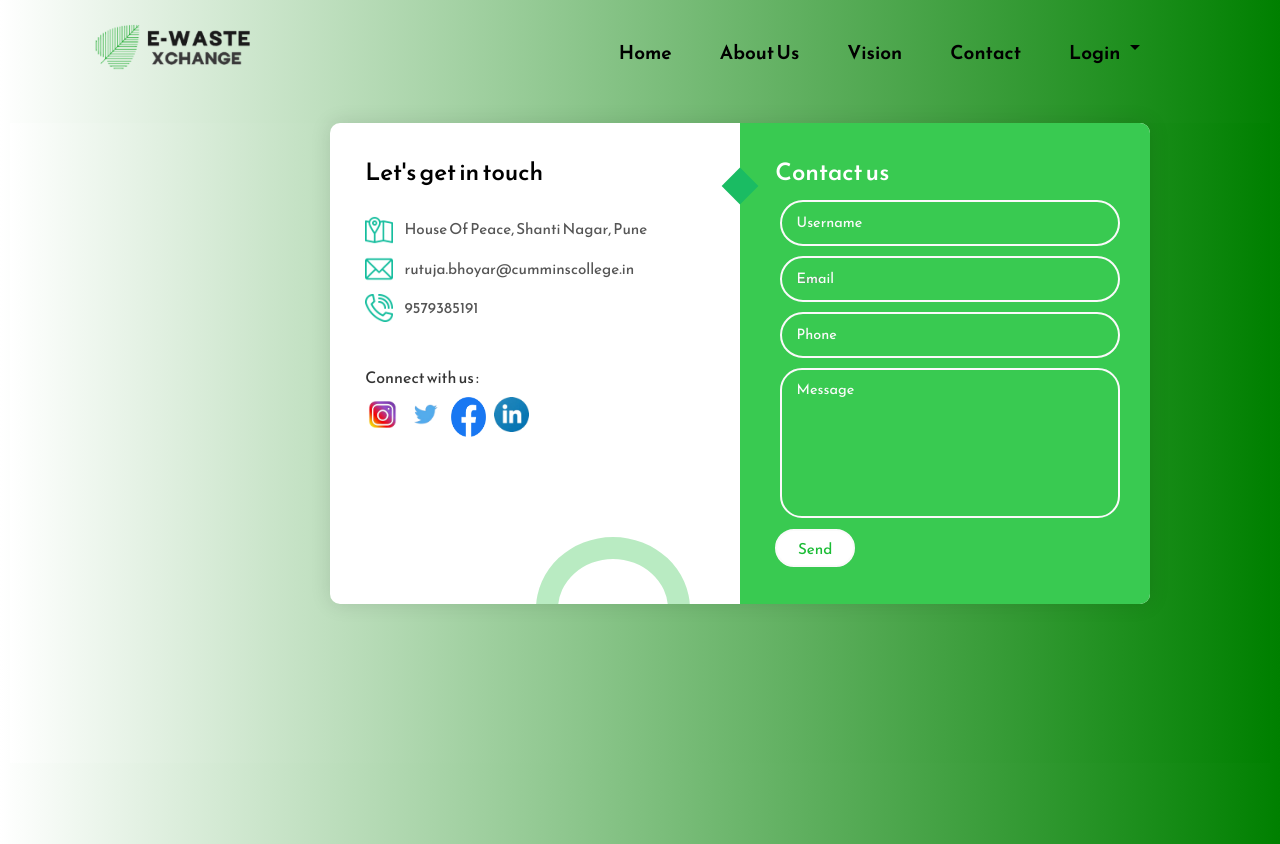
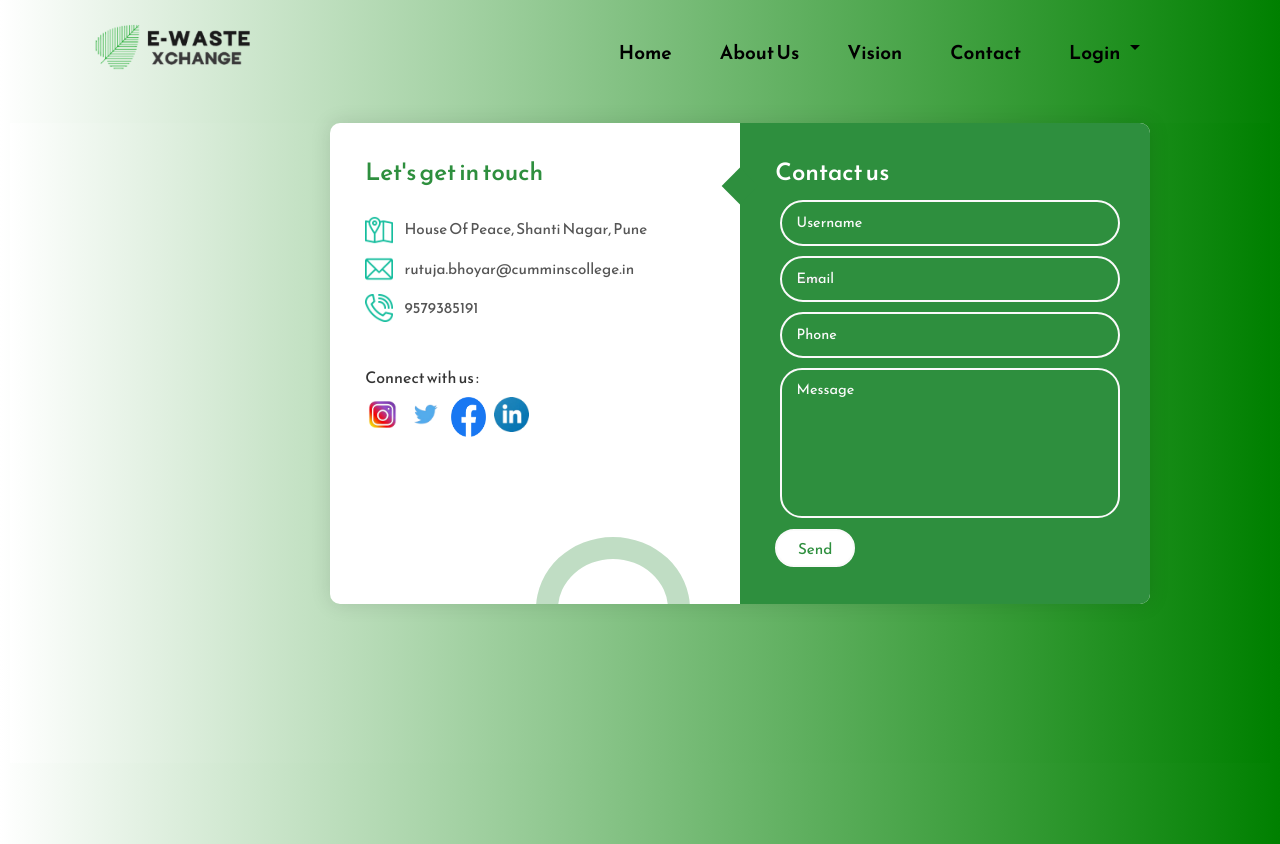
Before and after one commit to YashshriJadhav2002/EcoWasteXchange, a React (Create React App) app in the folder Frontend/ecowastexchange/: page /contact in a window 1280 px wide. Shown: the top 844 px of the page. Built offline with nearby package versions, Linux system fonts and the light colour scheme.

Commit message:
changing contact color

```diff
--- a/Frontend/ecowastexchange/src/Styles/Contact.css
+++ b/Frontend/ecowastexchange/src/Styles/Contact.css
@@ -32,7 +32,7 @@ textarea {
 
 .contact-form {
 
-  background-color: #39ca51;
+  background-color: #2e8f3e;
   position: relative;
 }
 
@@ -41,7 +41,7 @@ textarea {
   position: absolute;
   width: 26px;
   height: 26px;
-  background-color: #1abc63;
+  background-color: #2e8f3e;
   transform: rotate(45deg);
   top: 50px;
   left: -13px;
@@ -113,7 +113,7 @@ textarea.contact-input {
   background-color: #fff;
   border: 2px solid #fafafa;
   font-size: 0.95rem;
-  color: #1abc35;
+  color: #2e8f3e;
   line-height: 1;
   border-radius: 25px;
   outline: none;
@@ -147,7 +147,7 @@ textarea.contact-input {
   opacity: 0;
   transition: 0.3s;
   height: 5px;
-  background-color: #1abc35;
+  background-color: #2e8f3e;
   top: 50%;
   transform: translateY(-50%);
 }
@@ -179,7 +179,7 @@ textarea.contact-input {
 }
 
 .contact-info .title {
-  color: black;
+  color: #2e8f3e;
 }
 
 .text {
@@ -236,7 +236,7 @@ textarea.contact-input {
   position: absolute;
   width: 110px;
   height: 100px;
-  border: 22px solid #1abc35;
+  border: 22px solid #2e8f3e;
   border-radius: 50%;
   bottom: -77px;
   right: 50px;
@@ -274,6 +274,7 @@ textarea.contact-input {
     transform: translate(140%, 43%);
     height: 350px;
   }
+
 
   .text {
     margin: 1rem 0 1.5rem 0;
```
